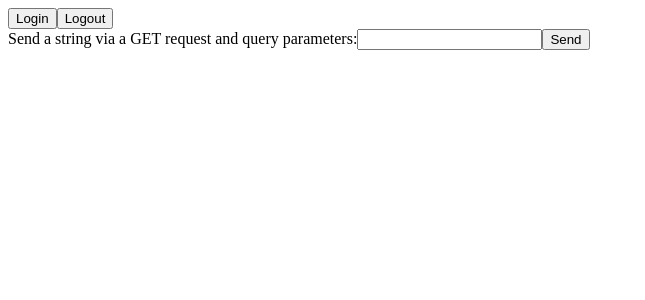
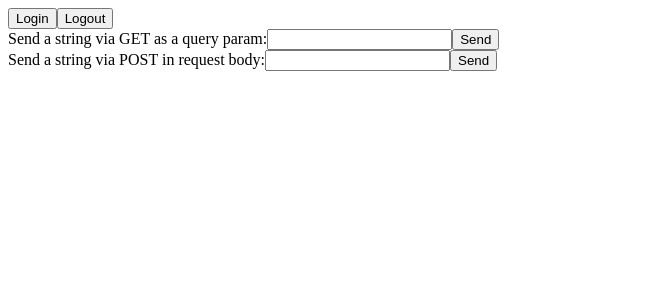
Before and after one commit to zabop/osm-auth-get-and-post, a React (Vite) app in the folder frontend/: page / in a window 1280 px wide. Shown: the top 300 px of the page, without its empty margins (0-645 px from the left). Built offline with nearby package versions, Linux system fonts and the light colour scheme.

Commit message:
fronend page

```diff
--- a/frontend/src/App.jsx
+++ b/frontend/src/App.jsx
@@ -1,8 +1,8 @@
 import React, { useState, useEffect } from "react";
 
 const auth = window.osmAuth.osmAuth({
-  client_id: "OzEEGgyYM2RSU4sZtucfdT9URz3IM17MFH8i3fJ8aa0",
-  scope: "read_prefs write_api",
+  client_id: "cJmOITzl1zLD8-XwfNTMXmtOMVJSXppey8Dg0Y2UrAs",
+  scope: "read_prefs",
   redirect_uri: `${window.location.origin}/osm-auth-get-and-post/land.html`,
   singlepage: false,
 });
@@ -11,6 +11,7 @@ export default function App() {
   const [user, setUser] = useState(null);
   const [error, setError] = useState("");
   const [getParam, setGetParam] = useState("");
+  const [postBody, setPostBody] = useState("");
   const [resp, setResp] = useState("");
 
   function fetchUserDetails() {
@@ -65,7 +66,7 @@ export default function App() {
     auth.xhr(
       {
         method: "GET",
-        path: `http://0.0.0.0:8080/send_get?msg=${getParam}`,
+        path: `http://0.0.0.0:8080/get?msg=${getParam}`,
         prefix: false,
         options: {
           headers: {
@@ -74,6 +75,31 @@ export default function App() {
         },
       },
       (err, res) => {
+        setResp(JSON.parse(res)["message"]);
+      }
+    );
+  }
+
+  function sendPOST() {
+    if (!auth.authenticated()) {
+      setError("You must be logged in to send.");
+      return;
+    }
+    auth.xhr(
+      {
+        method: "POST",
+        path: `http://0.0.0.0:8080/post`,
+        prefix: false,
+        options: {
+          headers: {
+            Accept: "application/json",
+            "Content-Type": "application/json",
+          },
+          body: { input: "foo" },
+        },
+      },
+      (err, res) => {
+        console.log("err", err);
         setResp(JSON.parse(res)["message"]);
       }
     );
@@ -88,17 +114,25 @@ export default function App() {
       {user && <> Authenticated: {user.name}</>}
 
       <div>
-        <label htmlFor="send_get">
-          Send a string via a GET request and query parameters:
-        </label>
+        <label htmlFor="get">Send a string via GET as a query param:</label>
         <input
-          id="send_get"
+          id="get"
           type="text"
           value={getParam}
           onChange={(e) => setGetParam(e.target.value)}
         />
         <button onClick={sendGET}>Send</button>
       </div>
+      <div>
+        <label htmlFor="post">Send a string via POST in request body:</label>
+        <input
+          id="post"
+          type="text"
+          value={postBody}
+          onChange={(e) => setPostBody(e.target.value)}
+        />
+        <button onClick={sendPOST}>Send</button>
+      </div>
 
       <div>{resp}</div>
     </>
```
